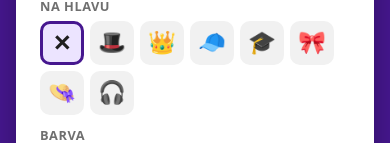
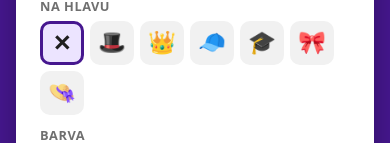
Before and after one commit to pavkriz/sovahoot, a Vue app: page / in a window 390 px wide. Shown: the part 637-780 px from the top of the page. Built offline with nearby package versions, Linux system fonts and the light colour scheme; a web font is replaced by a local one.

Commit message:
Drop the headphones from the hat list; hand-tuned sun hat placement
Co-Authored-By: Claude Fable 5.1 <noreply@anthropic.com>

```diff
--- a/src/shared/avatars.ts
+++ b/src/shared/avatars.ts
@@ -14,9 +14,9 @@ export const CHARACTERS = [
   '🦉', '🦊', '🐸', '🐼', '🐱', '🐶', '🦁', '🐨', '🐷', '🐵', '🦄',
   '🐻', '🐻‍❄️', '🐹', '🐰', '🐭', '🐯', '🐺', '🐥', '🐮', '🐴',
 ] as const
-// cylindr, koruna, kšiltovka, akademická čepice, mašle, dámský klobouk, sluchátka
+// cylindr, koruna, kšiltovka, akademická čepice, mašle, dámský klobouk
 // (new ones go at the end: e2e tests address hats by index)
-export const HATS = ['🎩', '👑', '🧢', '🎓', '🎀', '👒', '🎧'] as const
+export const HATS = ['🎩', '👑', '🧢', '🎓', '🎀', '👒'] as const
 export const COLORS = ['#ffd166', '#06d6a0', '#118ab2', '#ef476f', '#8338ec', '#3a86ff', '#fb5607'] as const
 
 export const DEFAULT_AVATAR: Avatar = { character: CHARACTERS[0], hat: null, color: COLORS[0] }
@@ -93,8 +93,7 @@ export const HAT_DEFAULTS: Record<string, Delta> = {
   '🧢': { x: 0.02, y: 0.06, r: 6 }, // modrá kšiltovka
   '🎓': { y: 0.04, r: -4 }, // akademická čepice; střapec visí pod deskou, deska musí sedět níž
   '🎀': { x: 0.0, y: 0.15, r: 21, s: 0.6 }, // mašle
-  '👒': { y: 0.02, r: -4, s: 1.05 }, // dámský klobouk (široká krempa)
-  '🎧': { y: 0.14, r: 0, s: 1.05 }, // sluchátka (oblouk přes temeno, nejníž)
+  '👒': { y: 0.12, r: -20, s: 1.2 }, // dámský klobouk (široká krempa)
 }
 
 /** Per-character tweaks: where the head's crown is in each glyph. */
```
Also changed, not shown: 1 other file (tests, documents, lock files or other folders).
